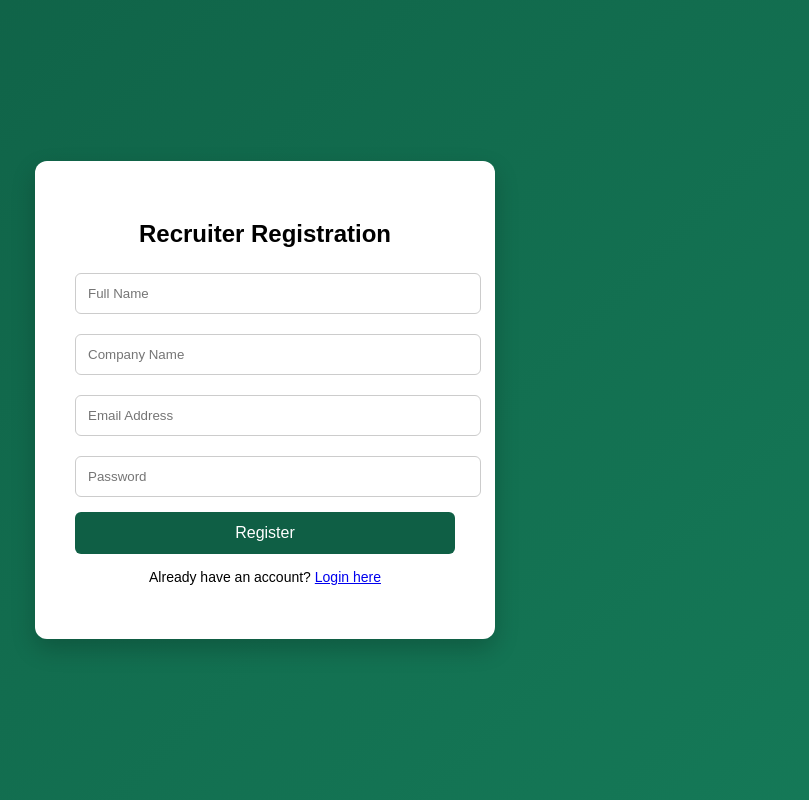
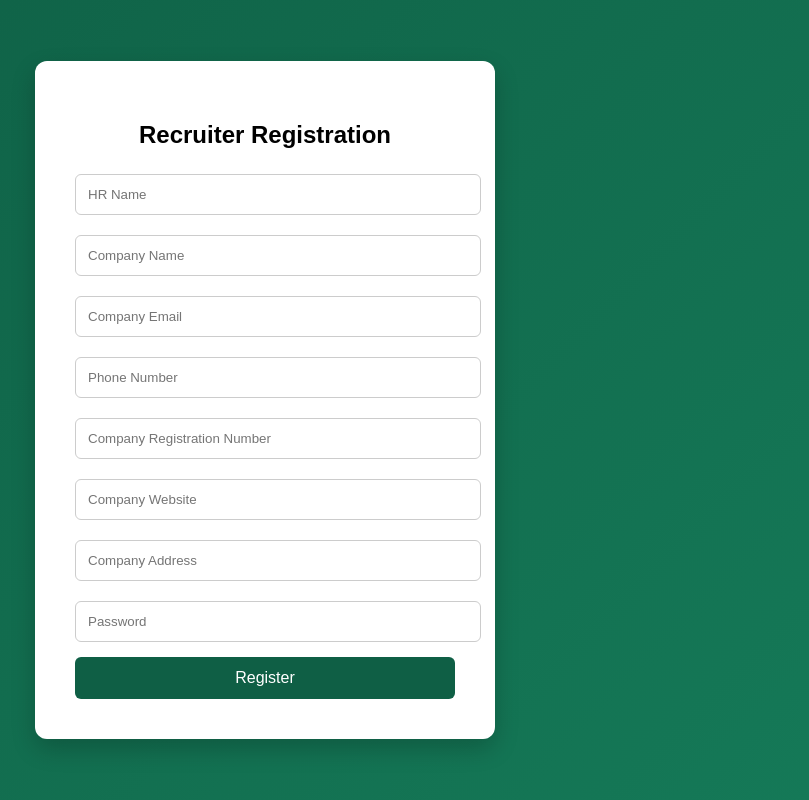
Before and after one commit to jeenathomas03/HirePath, a React (Create React App) app in the folder frontend/: page /recruiter/register in a window 1280 px wide. Shown: the whole page, without its empty margins (375-1184 px from the left). Built offline with nearby package versions, Linux system fonts and the light colour scheme.

Commit message:
new updates

```diff
--- a/frontend/src/pages/RecruiterRegister.js
+++ b/frontend/src/pages/RecruiterRegister.js
@@ -3,13 +3,16 @@ import "./RecruiterRegister.css";
 
 function RecruiterRegister() {
   const [formData, setFormData] = useState({
-    name: "",
-    company: "",
+    hrName: "",
+    companyName: "",
     email: "",
+    phone: "",
+    companyRegNumber: "",
+    website: "",
+    address: "",
     password: "",
   });
 
-  // Handle input change
   const handleChange = (e) => {
     setFormData({
       ...formData,
@@ -17,7 +20,6 @@ function RecruiterRegister() {
     });
   };
 
-  // Handle form submit
   const handleSubmit = async (e) => {
     e.preventDefault();
 
@@ -36,24 +38,25 @@ function RecruiterRegister() {
       const data = await response.json();
 
       if (response.ok) {
-        alert("Recruiter registered successfully");
+        alert(
+          "Registration submitted. Waiting for admin approval."
+        );
 
-        // Clear form
         setFormData({
-          name: "",
-          company: "",
+          hrName: "",
+          companyName: "",
           email: "",
+          phone: "",
+          companyRegNumber: "",
+          website: "",
+          address: "",
           password: "",
         });
-
-        // Redirect to login
-        window.location.href = "/recruiter/login";
       } else {
-        alert(data.message || "Registration failed");
+        alert(data.message);
       }
     } catch (error) {
-      console.error("Error:", error);
-      alert("Registration failed. Please try again.");
+      alert("Registration failed");
     }
   };
 
@@ -65,18 +68,18 @@ function RecruiterRegister() {
         <form onSubmit={handleSubmit}>
           <input
             type="text"
-            name="name"
-            placeholder="Full Name"
-            value={formData.name}
+            name="hrName"
+            placeholder="HR Name"
+            value={formData.hrName}
             onChange={handleChange}
             required
           />
 
           <input
             type="text"
-            name="company"
+            name="companyName"
             placeholder="Company Name"
-            value={formData.company}
+            value={formData.companyName}
             onChange={handleChange}
             required
           />
@@ -84,8 +87,43 @@ function RecruiterRegister() {
           <input
             type="email"
             name="email"
-            placeholder="Email Address"
+            placeholder="Company Email"
             value={formData.email}
+            onChange={handleChange}
+            required
+          />
+
+          <input
+            type="text"
+            name="phone"
+            placeholder="Phone Number"
+            value={formData.phone}
+            onChange={handleChange}
+            required
+          />
+
+          <input
+            type="text"
+            name="companyRegNumber"
+            placeholder="Company Registration Number"
+            value={formData.companyRegNumber}
+            onChange={handleChange}
+            required
+          />
+
+          <input
+            type="text"
+            name="website"
+            placeholder="Company Website"
+            value={formData.website}
+            onChange={handleChange}
+          />
+
+          <input
+            type="text"
+            name="address"
+            placeholder="Company Address"
+            value={formData.address}
             onChange={handleChange}
             required
           />
@@ -101,11 +139,6 @@ function RecruiterRegister() {
 
           <button type="submit">Register</button>
         </form>
-
-        <p>
-          Already have an account?{" "}
-          <a href="/recruiter/login">Login here</a>
-        </p>
       </div>
     </div>
   );
```
